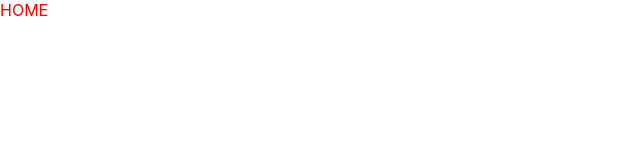
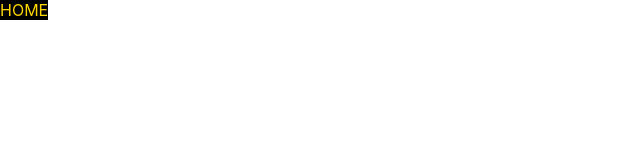
Before and after one commit to AnthonyDelaCruz/scan, a Next.js app: page /home in a window 1280 px wide. Shown: the top 160 px of the page, without its empty margins (0-640 px from the left). Built offline with nearby package versions, Linux system fonts and the light colour scheme.

Commit message:
added styles

```diff
--- a/pages/home.js
+++ b/pages/home.js
@@ -7,7 +7,7 @@ export default function Home() {
             <Head>
                 <title>Home</title>
             </Head>
-            <span style={{ color: 'red' }}>HOME</span>
+            <span style={{ color: 'gold', backgroundColor: 'black' }}>HOME</span>
         </React.Fragment>
     )
 }
```
